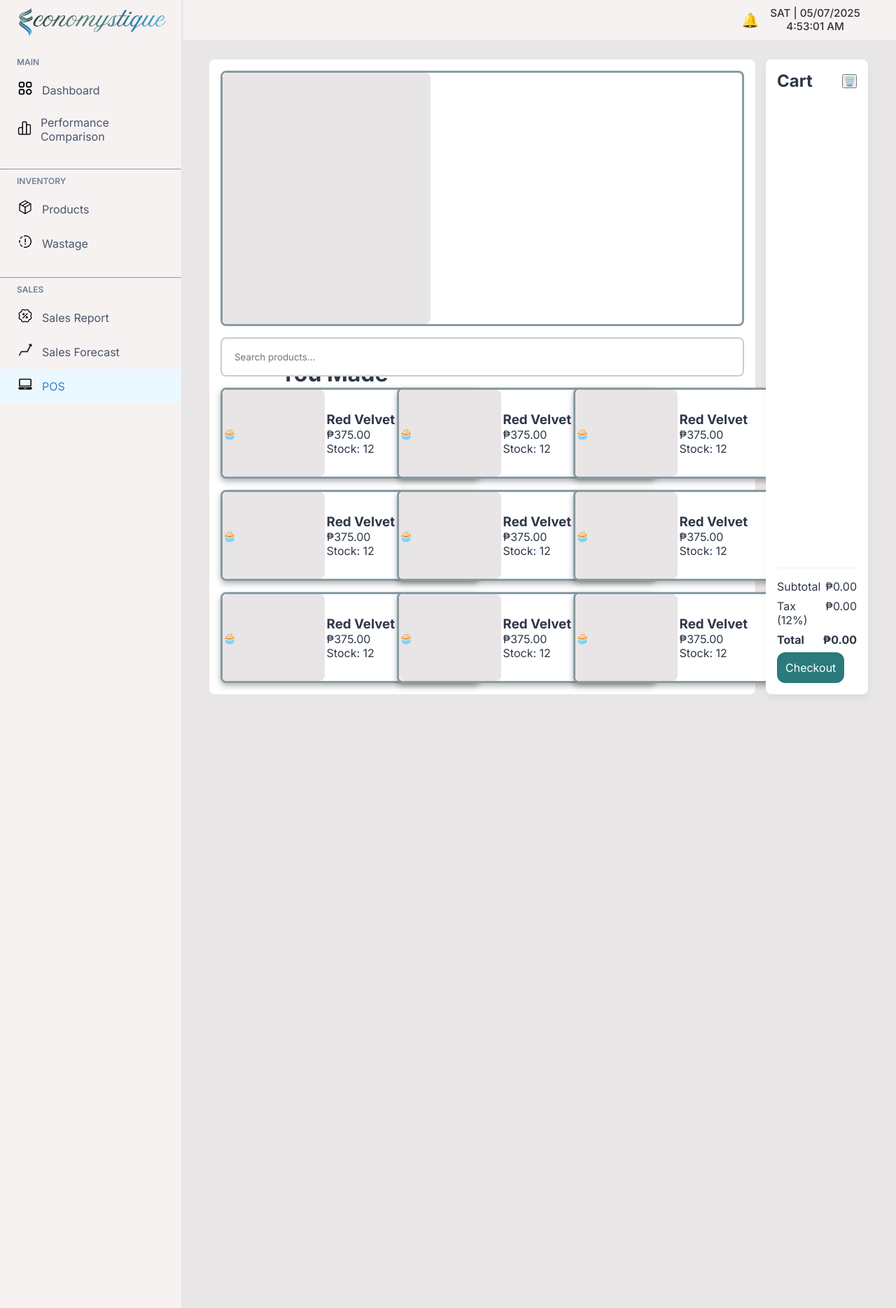
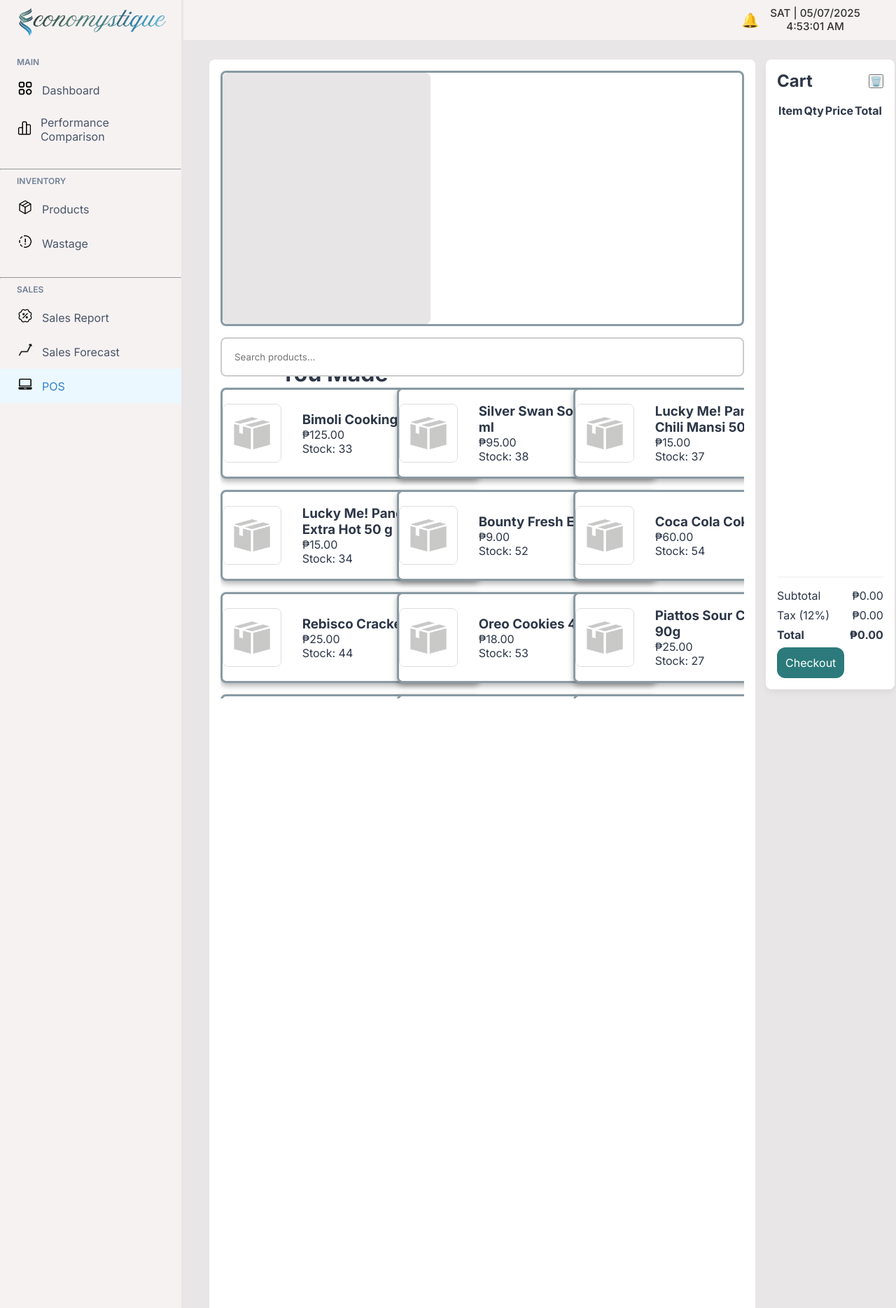
Before and after one commit to Economystique/EconomystiqueStoneKingdom, a Flask app: page /pos in a window 1280 px wide. Shown: the top 1869 px of the page at 70% size. Run offline with Flask 3, Linux system fonts and the light colour scheme; the visitor is signed in with stand-in values (Sample User, id 1); data comes from the database, SQL or seed files in the repository; both versions use the stored data as it was after the commit; lists and menus that the app fills with data are empty.

Commit message:
POS now loads items from inventory Search bar in POS now works

```diff
--- a/app.py
+++ b/app.py
@@ -1071,73 +1071,40 @@ def confirm_wastage():
 @app.route('/pos')
 @login_required
 def pos():
-    products = [
-        {
-            "id": 1,
-            "name": "Red Velvet",
-            "price": 375.00,
-            "stock": 12,
-            "image": None  # No image fallback
-        },
-        {
-            "id": 2,
-            "name": "Red Velvet",
-            "price": 375.00,
-            "stock": 12,
-            "image": None  # No image fallback
-        },
-        {
-            "id": 3,
-            "name": "Red Velvet",
-            "price": 375.00,
-            "stock": 12,
-            "image": None  # No image fallback
-        },
-        {
-            "id": 4,
-            "name": "Red Velvet",
-            "price": 375.00,
-            "stock": 12,
-            "image": None  # No image fallback
-        },
-        {
-            "id": 5,
-            "name": "Red Velvet",
-            "price": 375.00,
-            "stock": 12,
-            "image": None  # No image fallback
-        },
-        {
-            "id": 6,
-            "name": "Red Velvet",
-            "price": 375.00,
-            "stock": 12,
-            "image": None  # No image fallback
-        },
-        {
-            "id": 7,
-            "name":
-              "Red Velvet",
-
-            "price": 375.00,
-            "stock": 12,
-            "image": None  # No image fallback
-        },
-        {
-            "id": 8,
-            "name": "Red Velvet",
-            "price": 375.00,
-            "stock": 12,
-            "image": None  # No image fallback
-        },
-        {
-            "id": 9,
-            "name": "Red Velvet",
-            "price": 375.00,
-            "stock": 12,
-            "image": None  # No image fallback
-        }
-    ]
+    conn = sqlite3.connect(os.path.join('db', 'inventory_db.db'))
+    conn.row_factory = sqlite3.Row
+    cursor = conn.cursor()
+
+    # Query all static inventory
+    cursor.execute("""
+        SELECT inv_id, inv_desc, price, image
+        FROM inv_static
+    """)
+    static_data = cursor.fetchall()
+
+    # Query dynamic inventory to compute stock per inv_id
+    cursor.execute("""
+        SELECT inv_id, SUM(quantity) as stock
+        FROM inv_dynamic
+        GROUP BY inv_id
+    """)
+    dynamic_data = cursor.fetchall()
+    conn.close()
+
+    # Map dynamic data for quick lookup
+    stock_map = {row['inv_id']: row['stock'] for row in dynamic_data}
+
+    # Merge static and dynamic data
+    products = []
+    for row in static_data:
+        inv_id = row['inv_id']
+        products.append({
+            "id": inv_id,
+            "name": row['inv_desc'],
+            "price": row['price'],
+            "stock": stock_map.get(inv_id, 0),
+            "image": None  # You can change this to handle actual image blob conversion if needed
+        })
 
     return render_template('pos.html', products=products)
 
--- a/static/css/pos.css
+++ b/static/css/pos.css
@@ -20,6 +20,7 @@ body {
         flex: 1;
         display: flex;
         flex-direction: column;
+        height: 100%;
     }
     .search-bar {
         margin-bottom: 1rem;
@@ -31,11 +32,13 @@ body {
         border: 2px solid #ccc;
     }
         .products-grid {
+        flex: 1;
+        max-height: 17.5%;
         display: grid;
         grid-template-columns: repeat(3, minmax(236px, 1fr));
         gap: 1rem;
         padding-right: 0.5rem;
-        justify-content: center;
+        overflow-y: auto;
     }
 
     .product-card {
@@ -49,7 +52,7 @@ body {
         width: 370px;
         height: 130px;
         box-shadow: 0 4px 8px rgba(0, 0, 0, 0.3);
-        gap: 3px;
+        gap: 30px;
     }
     .product-card:hover {
         transform: scale(1.03);
@@ -67,22 +70,28 @@ body {
         background-color: #e7e5e5;
     }
     .product-image-small {
-        width: 40%;
-        height: 100%;
+        width: 25%;
         display: flex;
         align-items: center;
-        justify-content: start;
-        background-color: #fafafa;
+        justify-content: center;
+        overflow: hidden;
+        background-color: #fff;
+        border: 1px solid #ddd;
         border-radius: 8px;
-        background-color: #e7e5e5;
     }
-    .product-image img {
+    .product-image-large img {
         max-height: 100%;
+        object-fit: contain;
+    }
+    .product-image-small img {
+        width: 100%;
+        height: 100%;
         object-fit: contain;
     }
     .product-infos {
         display: flex;
         flex-direction: column;
+        width: 75%;
     }
     .product-info h3 {
         font-size: 1rem;
@@ -100,6 +109,7 @@ body {
     }
     .cart-section {
         width: 400px;
+        height: 900px;
         background: #fff;
         border-radius: 8px;
         box-shadow: 0 5px 10px rgba(0, 0, 0, 0.05);
--- a/static/css/wastage.css
+++ b/static/css/wastage.css
@@ -257,12 +257,6 @@
     border-color: #215E7D;
 }
 
-
-
-
-
-
-
 /*dis the one for da modal bro (`)c=====3*/
 /* Modal styles */
     .modal {
--- a/templates/pos.html
+++ b/templates/pos.html
@@ -34,12 +34,12 @@
 
         <div class="products-grid">
             {% for product in products %}
-            <div class="product-card" onclick="addToCart({{ product.id }}, '{{ product.name }}', {{ product.price }}, {{ product.stock }})">
+            <div class="product-card" data-name="{{ product.name | lower }}" onclick="addToCart({{ product.id }}, '{{ product.name }}', {{ product.price }}, {{ product.stock }})">
                 <div class="product-image-small">
                     {% if product.image %}
                     <img src="{{ url_for('static', filename='img/products/' + product.image) }}" alt="{{ product.name }}">
                     {% else %}
-                    <span>🧁</span>
+                    <img src="{{ url_for('static', filename='img/item_white_bkgd.png') }}" alt="Default product image">
                     {% endif %}
                 </div>
                 <div class="product-infos">
@@ -50,6 +50,7 @@
             </div>
             {% endfor %}
         </div>
+        <p id="noResults" style="display:none; text-align:center; margin-top: 1rem;">No products found.</p>
     </div>
     </div>
 
@@ -58,6 +59,19 @@
                 <h2 style="margin: 0">Cart</h2>
                 <button onclick="clearCart()">🗑️</button>
             </div>
+            <table class="cart-table">
+                <thead>
+                    <tr>
+                        <th>Item</th>
+                        <th>Qty</th>
+                        <th>Price</th>
+                        <th>Total</th>
+                    </tr>
+                </thead>
+                <tbody>
+
+                </tbody>
+            </table>
             <div class="cart-items" id="cartItems">
                 <!-- Items added via JS -->
             </div>
@@ -70,3 +84,28 @@
         </div>
 </div>
 {% endblock %}
+
+{% block extra_js %}
+<script>
+document.addEventListener('DOMContentLoaded', () => {
+    const searchInput = document.getElementById('searchProducts');
+    const productCards = Array.from(document.querySelectorAll('.product-card'));
+
+    function filterProducts() {
+        const searchTerm = searchInput.value.toLowerCase();
+        let visibleCount = 0;
+
+        productCards.forEach(card => {
+            const name = card.dataset.name;
+            const visible = name.includes(searchTerm);
+            card.style.display = visible ? '' : 'none';
+            if (visible) visibleCount++;
+        });
+
+        document.getElementById('noResults').style.display = visibleCount === 0 ? 'block' : 'none';
+    }
+
+    searchInput.addEventListener('input', filterProducts);
+});
+</script>
+{% endblock %}
```
Also changed, not shown: db/salesdb/sales_now.db, db/wastage_db.db, static/img/item_no_bkgd.png (added), static/img/item_white_bkgd.png (added).
